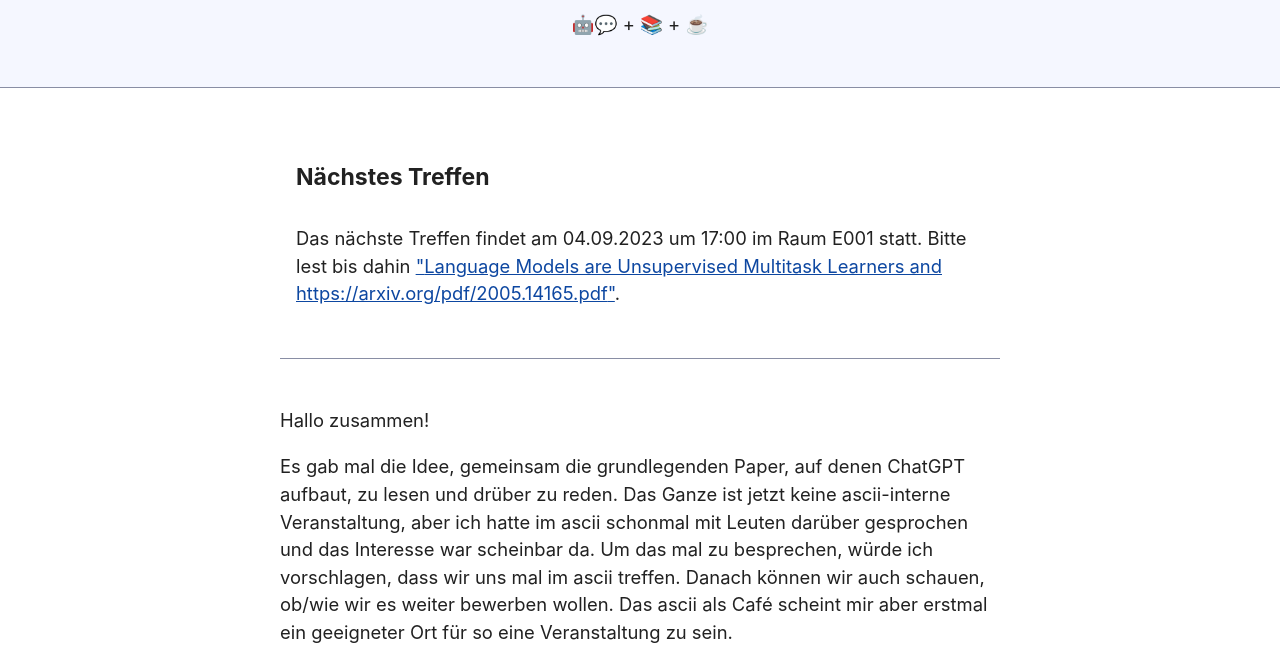
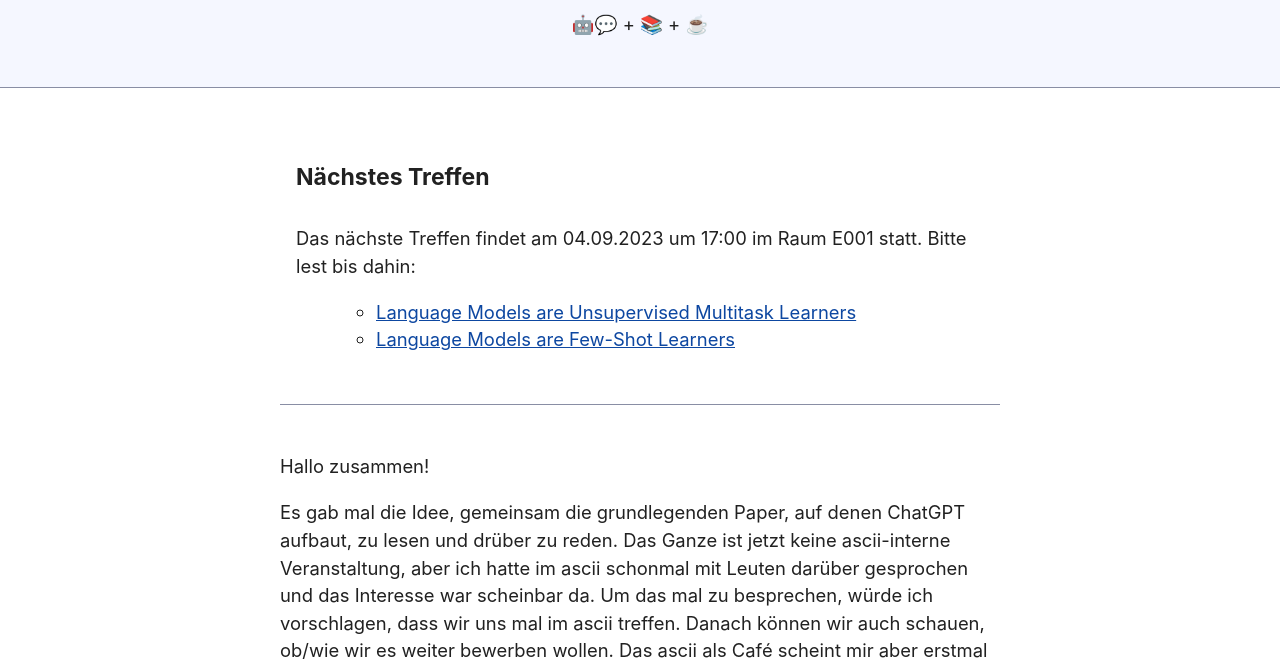
Before and after one commit to ascii-dresden/reading-group, a plain HTML site: page index.html in a window 1280 px wide. Shown: the part 117-779 px from the top of the page. Drawn offline with Linux system fonts and the light colour scheme.

Commit message:
Support multiple papers per meeting and add noscript notice (#2)

```diff
--- a/index.html
+++ b/index.html
@@ -6,22 +6,33 @@
   <meta name="viewport" content="width=device-width, initial-scale=1.0">
   <title>🤖💬 + 📚 + ☕️ | ChatGPT@ascii</title>
   <link rel="stylesheet" href="simple.min.css">
+  <script defer>
+    const generatePapersListHTML = (papers) => {
+      return `
+    <ul>
+      ${papers.map(paper => `<li><a href="${paper.link}">${paper.title}</a></li>`).join('')}
+    </ul>
+  `;
+    };
 
-  <script defer>
     fetch('meetings.json')
       .then(response => response.json())
       .then(data => {
+        const { nextMeeting, pastMeetings } = data;
+
+        const { date, time, room, papers } = nextMeeting;
         document.getElementById("next-meeting-date").textContent = data.nextMeeting.date;
         document.getElementById("next-meeting-time").textContent = data.nextMeeting.time;
-        document.getElementById("next-meeting-title").textContent = data.nextMeeting.paperTitle;
-        document.getElementById("next-meeting-link").href = data.nextMeeting.paperLink;
         document.getElementById("next-meeting-room").textContent = data.nextMeeting.room;
 
-        let pastMeetingsList = document.getElementById("past-meetings-list");
-        data.pastMeetings.forEach(meeting => {
+        const nextMeetingsPaperList = document.getElementById("next-meeting-papers");
+        nextMeetingsPaperList.innerHTML = generatePapersListHTML(papers);
+
+        const pastMeetingsList = document.getElementById("past-meetings-list");
+        pastMeetings.forEach(meeting => {
           pastMeetingsList.innerHTML += `
-          <li>${meeting.date}, ${meeting.time} - <a href="${meeting.paperLink}">${meeting.paperTitle}</a></li>
-        `;
+            <li>${meeting.date}, ${meeting.time}, ${meeting.room}: ${generatePapersListHTML(meeting.papers)}</li>
+          `;
         });
       });
   </script>
@@ -29,20 +40,24 @@
 
 <body>
   <header>
-
     <h2>ChatGPT Reading Group @ ascii</h2>
     <p>🤖💬 + 📚 + ☕️</p>
   </header>
 
   <main>
     <section>
-      <!-- Nächstes Treffen wird auto-filled durch meetings.json -->
       <h4>Nächstes Treffen</h4>
       <p id="next-meeting">
         Das nächste Treffen findet am <span id="next-meeting-date">...</span> um <span id="next-meeting-time">...</span>
         im Raum <span id="next-meeting-room">...</span> statt.
-        Bitte lest bis dahin <a id="next-meeting-link" href="#">"<span id="next-meeting-title">...</span>"</a>.
+        Bitte lest bis dahin:
+      <ul id="next-meeting-papers">
+        <!-- Filled by JavaScript -->
+      </ul>
       </p>
+      <noscript>
+        <p>⚠️Die Informationen zum nächsten Treffen konnten nicht geladen werden, da JavaScript deaktiviert ist.</p>
+      </noscript>
     </section>
 
     <p>Hallo zusammen!</p>
@@ -152,6 +167,10 @@
 
     <h4>Vergangene Treffen</h4>
     <ul id="past-meetings-list"></ul>
+    <!-- Filled by JavaScript -->
+    <noscript>
+      <p>⚠️Die Informationen zu den vergangenen Treffen konnten nicht geladen werden, da JavaScript deaktiviert ist.</p>
+    </noscript>
 
     <h4>Kontakt</h4>
     <p>Anja: <code>reading-group(at)deep.cooking</code></p>
--- a/meetings.json
+++ b/meetings.json
@@ -2,23 +2,40 @@
   "nextMeeting": {
     "date": "04.09.2023",
     "time": "17:00",
-    "paperTitle": "Language Models are Unsupervised Multitask Learners and https://arxiv.org/pdf/2005.14165.pdf",
-    "paperLink": "https://cdn.openai.com/better-language-models/language_models_are_unsupervised_multitask_learners.pdf",
-    "room": "E001"
+    "room": "E001",
+    "papers": [
+      {
+        "title": "Language Models are Unsupervised Multitask Learners",
+        "link": "https://cdn.openai.com/better-language-models/language_models_are_unsupervised_multitask_learners.pdf"
+      },
+      {
+        "title": "Language Models are Few-Shot Learners",
+        "link": "https://arxiv.org/pdf/2005.14165.pdf"
+      }
+    ]
   },
   "pastMeetings": [
     {
-    "date": "28.08.2023",
-    "time": "17:00",
-    "paperTitle": "Improving Language Understanding by Generative Pre-Training",
-    "paperLink": "https://cdn.openai.com/research-covers/language-unsupervised/language_understanding_paper.pdf",
-    "room": "E001"
+      "date": "28.08.2023",
+      "time": "17:00",
+      "room": "E001",
+      "papers": [
+        {
+          "title": "Improving Language Understanding by Generative Pre-Training",
+          "link": "https://cdn.openai.com/research-covers/language-unsupervised/language_understanding_paper.pdf"
+        }
+      ]
     },
     {
       "date": "21.08.2023",
       "time": "17:00",
-      "paperTitle": "Attention Is All You Need",
-      "paperLink": "https://arxiv.org/pdf/1706.03762.pdf"
+      "room": "E001",
+      "papers": [
+        {
+          "title": "Attention Is All You Need",
+          "link": "https://arxiv.org/pdf/1706.03762.pdf"
+        }
+      ]
     }
   ]
 }
```
